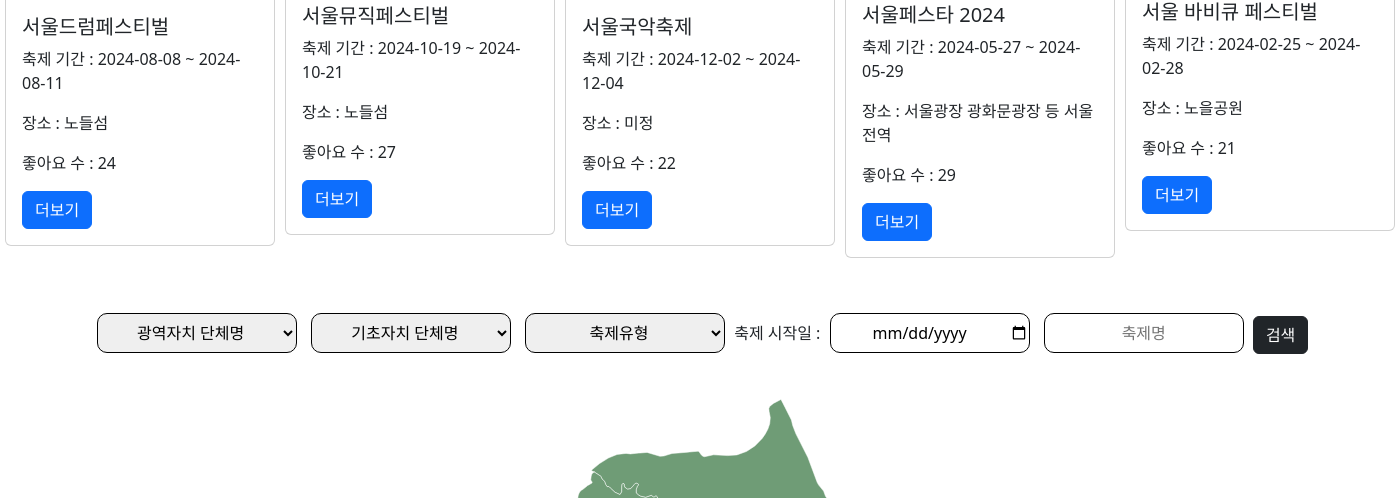
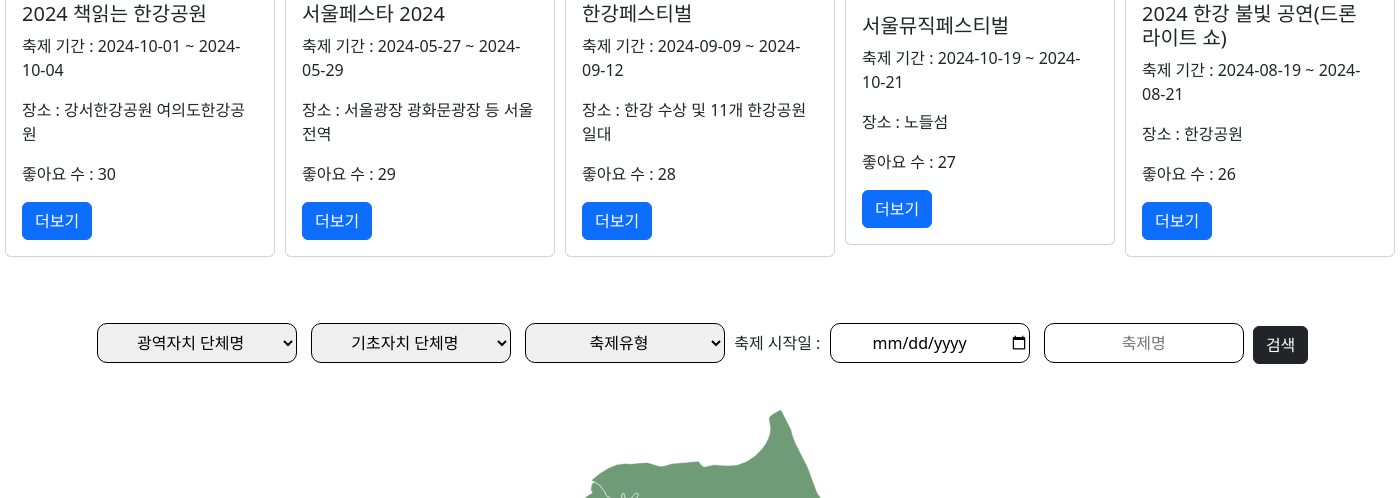
Before and after one commit to doeun07/Gwangju_Nationwide_Skills_Competiton, a PHP site: page / in a window 1400 px wide; the page is wider, and only the part inside the window is pictured. Shown: the part 950-1448 px from the top of that part. Run offline with PHP 8.4, Linux system fonts and the light colour scheme.

Commit message:
B모듈, best 축제 섹션 제작

```diff
--- a/css/style.css
+++ b/css/style.css
@@ -76,7 +76,7 @@ input[name="header"] {
 }
 
 .modal {
-  display: none;
+  /* display: none; */
   justify-content: center;
   background-color: rgb(0, 0, 0, 0.7);
 }
@@ -102,9 +102,9 @@ input[name="header"] {
   margin: 10px;
 }
 
-.modal_body button {
+/* .modal_body button {
   margin: 10px;
-}
+} */
 
 #registerModal img {
   width: 150px;
@@ -257,6 +257,11 @@ input[name="best"] {
   margin-top: 50px;
 }
 
+#festivals-container img {
+  width: 21rem;
+  height: 200px;
+}
+
 .card {
   margin: 5px;
 }
@@ -276,12 +281,12 @@ input[name="best"] {
   text-align: center;
 }
 
-.bestModal table {
+#bestFestivalModal table {
   margin: 10px;
 }
 
-.bestModal table th,
-.bestModal table td {
+#bestFestivalModal table th,
+#bestFestivalModal table td {
   border-bottom: 1px solid black;
   text-align: center;
   width: 210px;
@@ -297,7 +302,7 @@ input[name="best"] {
   display: none;
 }
 
-input[name="best"]:checked~.modal,
+/* input[name="best"]:checked~.modal,
 #서울드럼페스티벌:checked~.modal .서울드림페스티벌Modal,
 #서울뮤직페스티벌:checked~.modal .서울뮤직페스티벌Modal,
 #서울국악축제:checked~.modal .서울국악축제Modal,
@@ -305,7 +310,7 @@ input[name="best"]:checked~.modal,
 #서울바비큐페스티벌:checked~.modal .서울바비큐페스티벌Modal {
   display: block;
   animation: fadein 0.5s;
-}
+} */
 
 /* 축제 찾기 영역 */
 .festival_find {
--- a/index.html
+++ b/index.html
@@ -112,209 +112,7 @@
     <!-- Up comming 축제 영역 끝 -->
 
     <!-- BEST 축제 섹션 시작 -->
-    <div class="best">
-        <div class="card" style="width:21rem">
-            <img src="./선수제공파일/images/CK_cm08188656_l.jpg" class="card-img-top" alt="..." />
-            <div class="card-body">
-                <h5 class="card-title">서울드럼페스티벌</h5>
-                <p class="card-text">축제 기간 : 2024-08-08 ~ 2024-08-11</p>
-                <p class="card-text">장소 : 노들섬</p>
-                <p class="card-text">좋아요 수 : 24</p>
-                <label for="서울드럼페스티벌" class="btn btn-primary">더보기</label>
-            </div>
-        </div>
-        <div class="card" style="width: 21rem">
-            <img src="./선수제공파일/images/CK_yaytg437359_l.jpg" class="card-img-top" alt="..." />
-            <div class="card-body">
-                <h5 class="card-title">서울뮤직페스티벌</h5>
-                <p class="card-text">축제 기간 : 2024-10-19 ~ 2024-10-21</p>
-                <p class="card-text">장소 : 노들섬</p>
-                <p class="card-text">좋아요 수 : 27</p>
-                <label for="서울뮤직페스티벌" class="btn btn-primary">더보기</label>
-            </div>
-        </div>
-        <div class="card" style="width: 21rem">
-            <img src="./선수제공파일/images/CK_tc00240073292_l.jpg" class="card-img-top" alt="..." />
-            <div class="card-body">
-                <h5 class="card-title">서울국악축제</h5>
-                <p class="card-text">축제 기간 : 2024-12-02 ~ 2024-12-04</p>
-                <p class="card-text">장소 : 미정</p>
-                <p class="card-text">좋아요 수 : 22</p>
-                <label for="서울국악축제" class="btn btn-primary">더보기</label>
-            </div>
-        </div>
-        <div class="card" style="width: 21rem">
-            <img src="./선수제공파일/images/CK_tc02290001711_l.jpg" class="card-img-top" alt="..." />
-            <div class="card-body">
-                <h5 class="card-title">서울페스타 2024</h5>
-                <p class="card-text">축제 기간 : 2024-05-27 ~ 2024-05-29</p>
-                <p class="card-text">장소 : 서울광장 광화문광장 등 서울 전역</p>
-                <p class="card-text">좋아요 수 : 29</p>
-                <label for="서울페스타" class="btn btn-primary">더보기</label>
-            </div>
-        </div>
-        <div class="card" style="width: 21rem">
-            <img src="./선수제공파일/images/CK_td01830000656_l.jpg" class="card-img-top" alt="..." />
-            <div class="card-body">
-                <h5 class="card-title">서울 바비큐 페스티벌</h5>
-                <p class="card-text">축제 기간 : 2024-02-25 ~ 2024-02-28</p>
-                <p class="card-text">장소 : 노을공원</p>
-                <p class="card-text">좋아요 수 : 21</p>
-                <label for="서울바비큐페스티벌" class="btn btn-primary">더보기</label>
-            </div>
-        </div>
-
-        <!-- 모달 영역 시작 -->
-        <input id="서울드럼페스티벌" type="radio" name="best" />
-        <input id="서울뮤직페스티벌" type="radio" name="best" />
-        <input id="서울국악축제" type="radio" name="best" />
-        <input id="서울페스타" type="radio" name="best" />
-        <input id="서울바비큐페스티벌" type="radio" name="best" />
-        <input id="닫기" type="radio" name="best" checked />
-        <div class="modal" tabindex="-1">
-            <div class="modal-dialog">
-                <div class="bestModal">
-                    <div class="modal-content">
-                        <div class="modal-header">
-                            <h5 class="서울드림페스티벌Modal modal-title">
-                                서울드럼페스티벌
-                            </h5>
-                            <h5 class="서울뮤직페스티벌Modal modal-title">
-                                서울뮤직페스티벌
-                            </h5>
-                            <h5 class="서울국악축제Modal modal-title">서울국악축제</h5>
-                            <h5 class="서울페스타Modal modal-title">서울페스타 2024</h5>
-                            <h5 class="서울바비큐페스티벌Modal modal-title">
-                                서울 바비큐 페스티벌
-                            </h5>
-
-                            <label for="닫기" class="btn-close"></label>
-                        </div>
-                        <div class="modal-body">
-                            <img class="서울드림페스티벌Modal best_img" src="./선수제공파일/images/CK_cm08188656_l.jpg" alt="" />
-                            <img class="서울뮤직페스티벌Modal best_img" src="./선수제공파일/images/CK_yaytg437359_l.jpg" alt="" />
-                            <img class="서울국악축제Modal best_img" src="./선수제공파일/images/CK_tc00240073292_l.jpg" alt="" />
-                            <img class="서울페스타Modal best_img" src="./선수제공파일/images/CK_tc02290001711_l.jpg" alt="" />
-                            <img class="서울바비큐페스티벌Modal best_img" src="./선수제공파일/images/CK_td01830000656_l.jpg" alt="" />
-
-                            <table>
-                                <tr>
-                                    <th>축제 기간</th>
-                                    <td class="서울드림페스티벌Modal">
-                                        2024-08-08 ~ 2024-08-11
-                                    </td>
-                                    <td class="서울뮤직페스티벌Modal">
-                                        2024-10-19 ~ 2024-10-21
-                                    </td>
-                                    <td class="서울국악축제Modal">2024-12-02 ~ 2024-12-04</td>
-                                    <td class="서울페스타Modal">2024-05-27~ 2024-05-29</td>
-                                    <td class="서울바비큐페스티벌Modal">
-                                        2024-02-25 ~ 2024-02-28
-                                    </td>
-                                </tr>
-                                <tr>
-                                    <th>개최 장소</th>
-                                    <td class="서울드림페스티벌Modal">노들섬</td>
-                                    <td class="서울뮤직페스티벌Modal">노들섬</td>
-                                    <td class="서울국악축제Modal">미정</td>
-                                    <td class="서울페스타Modal">
-                                        서울광장 광화문광장 등 서울 전역
-                                    </td>
-                                    <td class="서울바비큐페스티벌Modal">노을공원</td>
-                                </tr>
-                                <tr>
-                                    <th>개최 조직</th>
-                                    <td class="서울드림페스티벌Modal">서울시청</td>
-                                    <td class="서울뮤직페스티벌Modal">서울시청</td>
-                                    <td class="서울국악축제Modal">서울시청</td>
-                                    <td class="서울페스타Modal">서울시청</td>
-                                    <td class="서울바비큐페스티벌Modal">서울시청</td>
-                                </tr>
-                                <tr>
-                                    <th>담당 지자체</th>
-                                    <td class="서울드림페스티벌Modal">서울시 문화예술과</td>
-                                    <td class="서울뮤직페스티벌Modal">서울시 문화예술과</td>
-                                    <td class="서울국악축제Modal">서울시 문화예술과</td>
-                                    <td class="서울페스타Modal">서울관광재단</td>
-                                    <td class="서울바비큐페스티벌Modal">서울관광재단</td>
-                                </tr>
-                                <tr>
-                                    <th>담당 부서</th>
-                                    <td class="서울드림페스티벌Modal">문화예술과</td>
-                                    <td class="서울뮤직페스티벌Modal">문화예술과</td>
-                                    <td class="서울국악축제Modal">문화예술과</td>
-                                    <td class="서울페스타Modal">서울시청</td>
-                                    <td class="서울바비큐페스티벌Modal">서울시청</td>
-                                </tr>
-                                <tr>
-                                    <th>담당자 직책</th>
-                                    <td class="서울드림페스티벌Modal">주문관</td>
-                                    <td class="서울뮤직페스티벌Modal">주문관</td>
-                                    <td class="서울국악축제Modal">주문관</td>
-                                    <td class="서울페스타Modal">사무관</td>
-                                    <td class="서울바비큐페스티벌Modal">주문관</td>
-                                </tr>
-                                <tr>
-                                    <th>담당자 명</th>
-                                    <td class="서울드림페스티벌Modal">이유빈</td>
-                                    <td class="서울뮤직페스티벌Modal">유우진</td>
-                                    <td class="서울국악축제Modal">김지호</td>
-                                    <td class="서울페스타Modal">변시우</td>
-                                    <td class="서울바비큐페스티벌Modal">조시우</td>
-                                </tr>
-                                <tr>
-                                    <th>담당자 연락처</th>
-                                    <td class="서울드림페스티벌Modal">02-6222-0991</td>
-                                    <td class="서울뮤직페스티벌Modal">02-2825-9892</td>
-                                    <td class="서울국악축제Modal">02-1077-3726</td>
-                                    <td class="서울페스타Modal">02-1919-6938</td>
-                                    <td class="서울바비큐페스티벌Modal">02-2033-1628</td>
-                                </tr>
-                            </table>
-                            <table>
-                                <tr>
-                                    <th colspan="3">2023년도 방문객 정보</th>
-                                </tr>
-                                <tr>
-                                    <th>내국인 수</th>
-                                    <td class="서울드림페스티벌Modal">12,500명</td>
-                                    <td class="서울뮤직페스티벌Modal">11,774명</td>
-                                    <td class="서울국악축제Modal">17,442명</td>
-                                    <td class="서울페스타Modal">149,670명</td>
-                                    <td class="서울바비큐페스티벌Modal">0명</td>
-                                </tr>
-                                <tr>
-                                    <th>외국인 수</th>
-                                    <td class="서울드림페스티벌Modal">0명</td>
-                                    <td class="서울뮤직페스티벌Modal">500명</td>
-                                    <td class="서울국악축제Modal">0명</td>
-                                    <td class="서울페스타Modal">242,330명</td>
-                                    <td class="서울바비큐페스티벌Modal">0명</td>
-                                </tr>
-                                <tr>
-                                    <th>합계</th>
-                                    <td class="서울드림페스티벌Modal">12,500명</td>
-                                    <td class="서울뮤직페스티벌Modal">12,274명</td>
-                                    <td class="서울국악축제Modal">17,442명</td>
-                                    <td class="서울페스타Modal">392,000명</td>
-                                    <td class="서울바비큐페스티벌Modal">0명</td>
-                                </tr>
-                            </table>
-                        </div>
-                        <div class="modal-footer">
-                            <button type="button" class="btn btn-danger">좋아요</button>
-                            <button type="button" class="btn btn-dark">싫어요</button>
-                            <button type="button" class="btn btn-primary">
-                                여행 일정에 추가
-                            </button>
-                        </div>
-                    </div>
-                </div>
-            </div>
-        </div>
-
-        <!-- 모달 영역 끝 -->
-    </div>
+    <div id="festivals-container" class="best"></div>
     <!-- BEST 축제 섹션 끝 -->
 
     <!-- 축제 찾기 섹션 시작 -->
@@ -324,7 +122,7 @@
                 <option value="">광역자치 단체명</option>
                 <option value="">서울</option>
                 <option value="">부산</option>
-                <option value="">대구</option>
+                <option value="">대구</option>z
             </select>
 
             <select id="gungu">
@@ -489,6 +287,87 @@
         </div>
     </footer>
     <!-- 푸터 영역 끝 -->
+    <script src="./선수제공파일/공통제공파일/jquery-3.7.0.js"></script>
+    <script src="./선수제공파일/공통제공파일/bootstrap-5.3.0-dist/js/bootstrap.js"></script>
+    <script src="./선수제공파일/공통제공파일/bootstrap-5.3.0-dist/js/bootstrap.bundle.js"></script>
+    <script src="./js/script.js"></script>
+    <script>
+        // 페이지가 로드되면 상위 5개 축제 정보를 표시
+        document.addEventListener("DOMContentLoaded", () => {
+            getTop5Festivals();
+        });
+    </script>
+    <div id="bestFestivalModal" class="modal fade" tabindex="-1" aria-labelledby="exampleModalLabel" aria-hidden="true">
+        <div class="modal-dialog">
+            <div class="modal-content">
+                <div class="modal-header">
+                    <h5 id="bestTitle" class="modal-title"></h5>
+                    <button type="button" class="btn-close" data-bs-dismiss="modal" aria-label="Close"></button>
+                </div>
+                <div class="modal-body">
+                    <img id="bestPhoto" class="best_img" src="./선수제공파일/images/CK_td01830000656_l.jpg" alt="" />
+                    <table>
+                        <tr>
+                            <th>축제 기간</th>
+                            <td id="bestStartEndDate"></td>
+                        </tr>
+                        <tr>
+                            <th>장소</th>
+                            <td id="bestPlace"></td>
+                        </tr>
+                        <tr>
+                            <th>개최 조직</th>
+                            <td id="bestOrganization"></td>
+                        </tr>
+                        <tr>
+                            <th>담장 지자체</th>
+                            <td id="bestGovernment"></td>
+                        </tr>
+                        <tr>
+                            <th>담당 부서</th>
+                            <td id="bestDepartment"></td>
+                        </tr>
+                        <tr>
+                            <th>담당자 직책</th>
+                            <td id="bestPosition"></td>
+                        </tr>
+
+                        <tr>
+                            <th>담장자 명</th>
+                            <td id="bestStaff"></td>
+                        </tr>
+
+                        <tr>
+                            <th>담당자 연락처</th>
+                            <td id="bestTel"></td>
+                        </tr>
+                    </table>
+
+                    <table>
+                        <tr>
+                            <th colspan="2">2023년도 방문객 정보</th>
+                        </tr>
+                        <tr>
+                            <th>내국인 수</th>
+                            <td id="visitor_native"></td>
+                        </tr>
+                        <tr>
+                            <th>외국인 수</th>
+                            <td id="visitor_foreigner"></td>
+                        </tr>
+                        <tr>
+                            <th>합계</th>
+                            <td id="visitor_total"></td>
+                        </tr>
+                    </table>
+                </div>
+                <div class="modal-footer">
+                    <button type="button" class="btn btn-danger">좋아요</button>
+                    <button type="button" class="btn btn-dark">싫어요</button>
+                    <button type="button" class="btn btn-primary">여행 일정에 추가</button>
+                </div>
+            </div>
+        </div>`
 </body>
 
 </html>
```
Also changed, not shown: js/script.js (added, +63 -0 lines), 1 other file.
